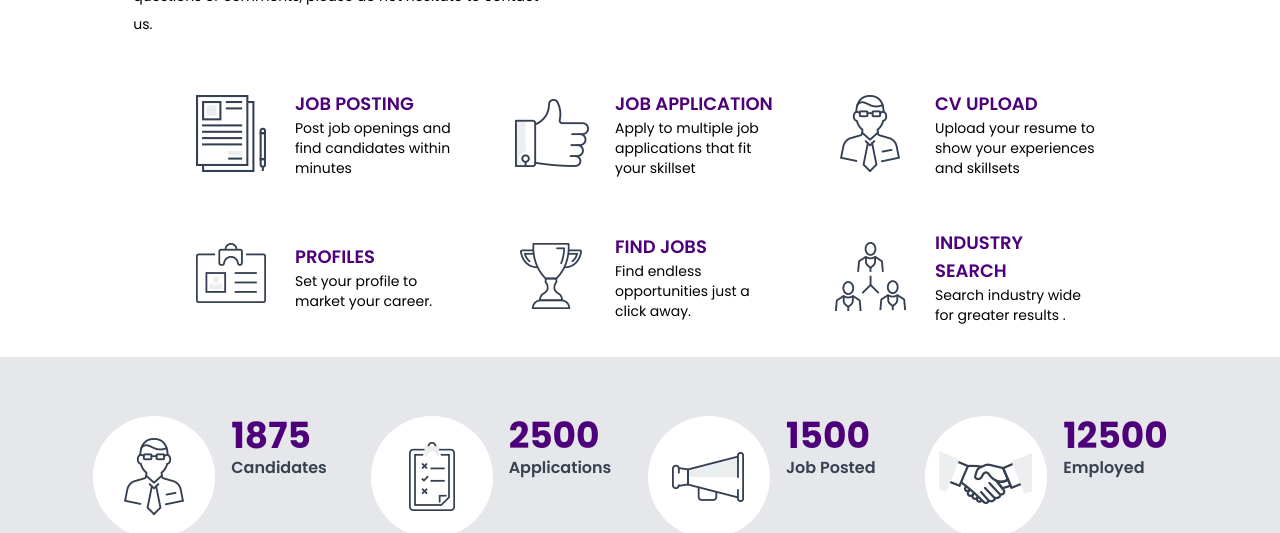
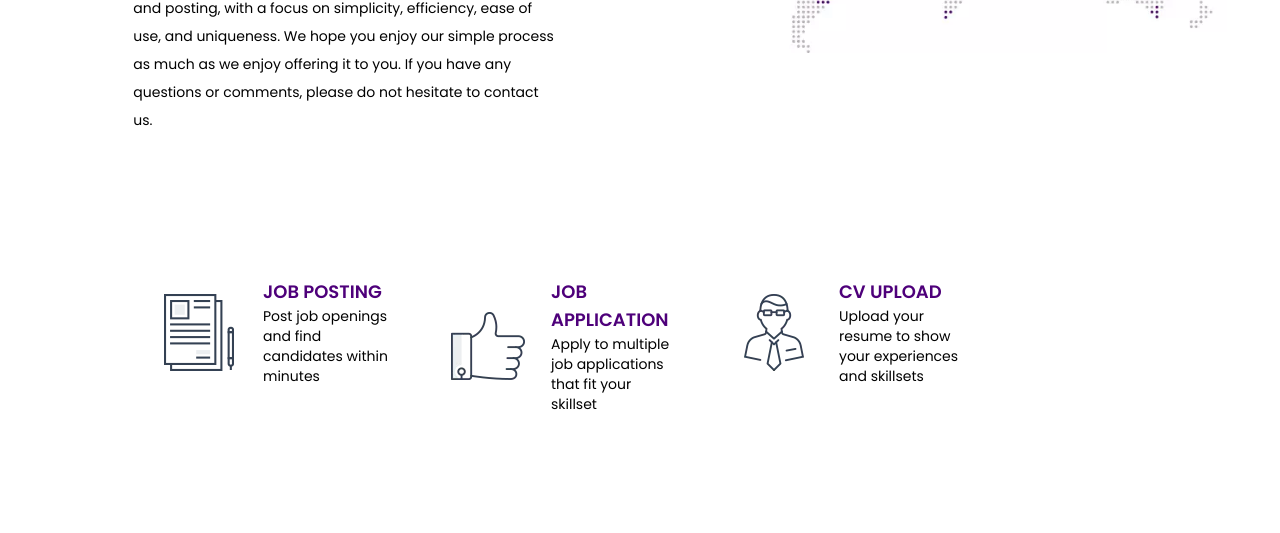
Before and after one commit to mrusmanmughal1/jobseeker, a React (Vite) app: page /about-us in a window 1280 px wide. Shown: the part 848-1381 px from the top of the page. Built offline with nearby package versions, Linux system fonts and the light colour scheme.

Commit message:
contact page update

```diff
--- a/src/pages/About.jsx
+++ b/src/pages/About.jsx
@@ -17,7 +17,7 @@ const About = () => {
   return (
     <div>
       <ImageBanner text={"About Us"} />
-      <div className="w-full md:w-11/12 mx-auto flex flex-col md:flex-row items-center md:justify-between">
+      <div className="w-full md:w-11/12 mx-auto flex flex-col md:flex-row items-center md:justify-between mt-8 md:mt-24">
     <div className="py-8 px-4 md:px-10 lg:px-20 flex flex-col gap-4 md:gap-8 md:w-1/2">
       <h1 className="text-4xl font-bold mt-10 md:mt-0 md:ml-0">
         About Recruitment Agency
@@ -27,12 +27,12 @@ const About = () => {
       </h2>
       <div className="mt-4">
         <p className="text-sm leading-loose">
-              Welcome to Jobs Shopper, number one source for finding and posting job applications.
-              We are dedicated to giving you the absolute best experience when it comes to job
-              searching and posting, with a focus on simplicity, efficiency, ease of use, and
-              uniqueness. We hope you enjoy our simple process as much as we enjoy offering it
-              to you. If you have any questions or comments, please do not hesitate to contact
-              us.
+          Welcome to Jobs Shopper, number one source for finding and posting job
+          applications. We are dedicated to giving you the absolute best experience
+          when it comes to job searching and posting, with a focus on simplicity,
+          efficiency, ease of use, and uniqueness. We hope you enjoy our simple
+          process as much as we enjoy offering it to you. If you have any questions
+          or comments, please do not hesitate to contact us.
         </p>
       </div>
     </div>
@@ -46,7 +46,7 @@ const About = () => {
   </div>
 
       <div className="">
-        <div className="flex flex-wrap justify-center lg:justify-center">
+      <div className="flex flex-wrap justify-center lg:justify-start mt-8 md:mt-24 md:ml-32">
   <div className="w-full md:w-1/2 lg:w-1/3 xl:w-1/4 mb-4 px-2">
     <div className="bg-white p-4 rounded-lg hover:shadow-md">
       <div className="flex items-center">
@@ -82,7 +82,7 @@ const About = () => {
   </div>
   </div>
 
-  <div className="flex flex-wrap justify-center lg:justify-center">
+  <div className="flex flex-wrap justify-center lg:justify-start mt-8 md:mt-24 md:ml-32">
   <div className="w-full md:w-1/2 lg:w-1/3 xl:w-1/4 mb-4 px-2">
     <div className="bg-white p-4 rounded-lg hover:shadow-md">
       <div className="flex items-center">
@@ -119,8 +119,8 @@ const About = () => {
   </div>
 </div>
 
-<div className="bg-gray-200">
-  <div className="bg-gray-200 min-h-[30vh] flex flex-wrap items-center justify-center lg:justify-center w-11/12 mx-auto md:p-8">
+<div className="bg-gray-200 mt-8 md:mt-20 mb-16">
+<div className="bg-gray-200 min-h-[30vh] flex flex-wrap items-center justify-center w-11/12 mx-auto md:p-8">
     <div className="flex w-full md:w-1/2 lg:w-1/3 xl:w-1/4 px-2">
       <div>
         <img src={countericon3} alt="/" className="bg-white rounded-full" />
--- a/src/pages/Contact.jsx
+++ b/src/pages/Contact.jsx
@@ -3,13 +3,13 @@ import contact from '../assets/contact-us.png';
 
 const Contact = () => {
   return (
-    <div className="px-4 md:px-8 lg:px-16">
-      <div className="mt-8 lg:mt-16">
+    <div className="px-4 md:px-8 lg:px-32">
+      <div className="mt-8 lg:mt-32">
         <h1 className="text-4xl font-semibold text-center lg:text-center">
           Contact <span className="text-[#4E007A]">Us</span>
         </h1>
       </div>
-      <div className="flex flex-col lg:flex-row justify-between mt-8 md:mt-12 lg:mt-16">
+      <div className="flex flex-col lg:flex-row justify-between mt-8 md:mt-12 lg:mt-16 md:justify-center">
   <div className="w-full lg:w-auto lg:max-w-md mx-auto lg:mx-0 ml-4 lg:ml-[10rem]">
     <h2 className="text-lg text-[#4E007A] font-semibold py-2">Address</h2>
     <h3 className="text-base font-semibold">Head Office:</h3>
@@ -27,7 +27,7 @@ const Contact = () => {
           <h1 className="text-black text-5xl font-semibold">
             Leave a <span className="text-[#4E007A]">Message</span>
           </h1>
-          <form action="contact" method="post" className="w-full max-w-lg p-8 bg-white shadow-md rounded-lg mt-8">
+          <form action="contact" method="post" className="w-full max-w-lg p-8 bg-white mt-8 md:mt-0 md:ml-4 lg:mt-0 lg:ml-0 lg:mr-[12rem]">
           <div className="hidden">
               <input type="hidden" name="" value="" />
               <input type="hidden" name="" value="" />
@@ -57,7 +57,7 @@ const Contact = () => {
             </div>
           </form>
         </div>
-        <img src={contact} alt="Contact Us" className="lg:w-1/2" />
+        <img src={contact} alt="Contact Us" className="lg:w-1/3 mt-8 lg:mt-0 mb-4 md:mb-8" />
       </div>
 
     </div>
```
Lines whose indentation alone changed are shown as unchanged.
